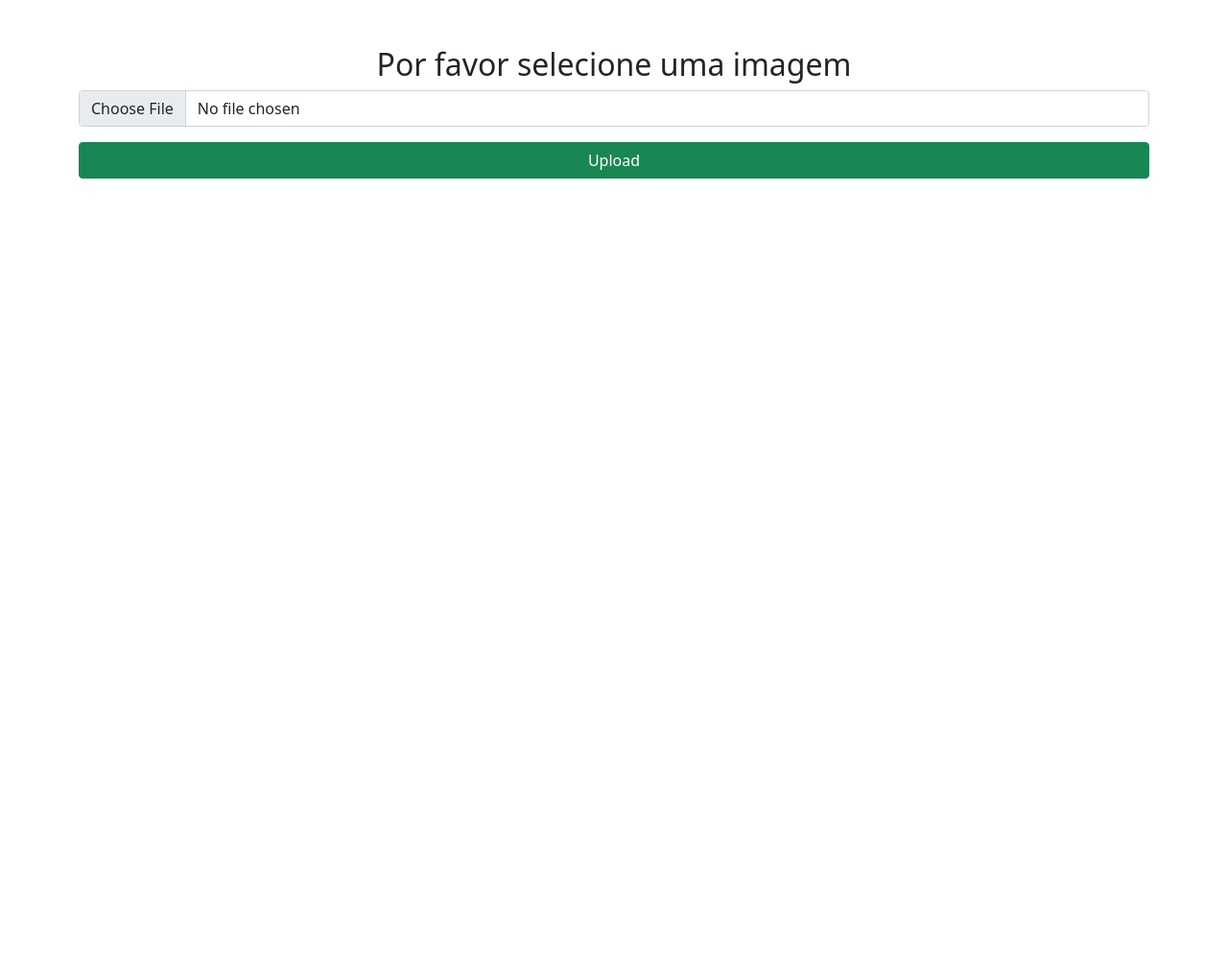
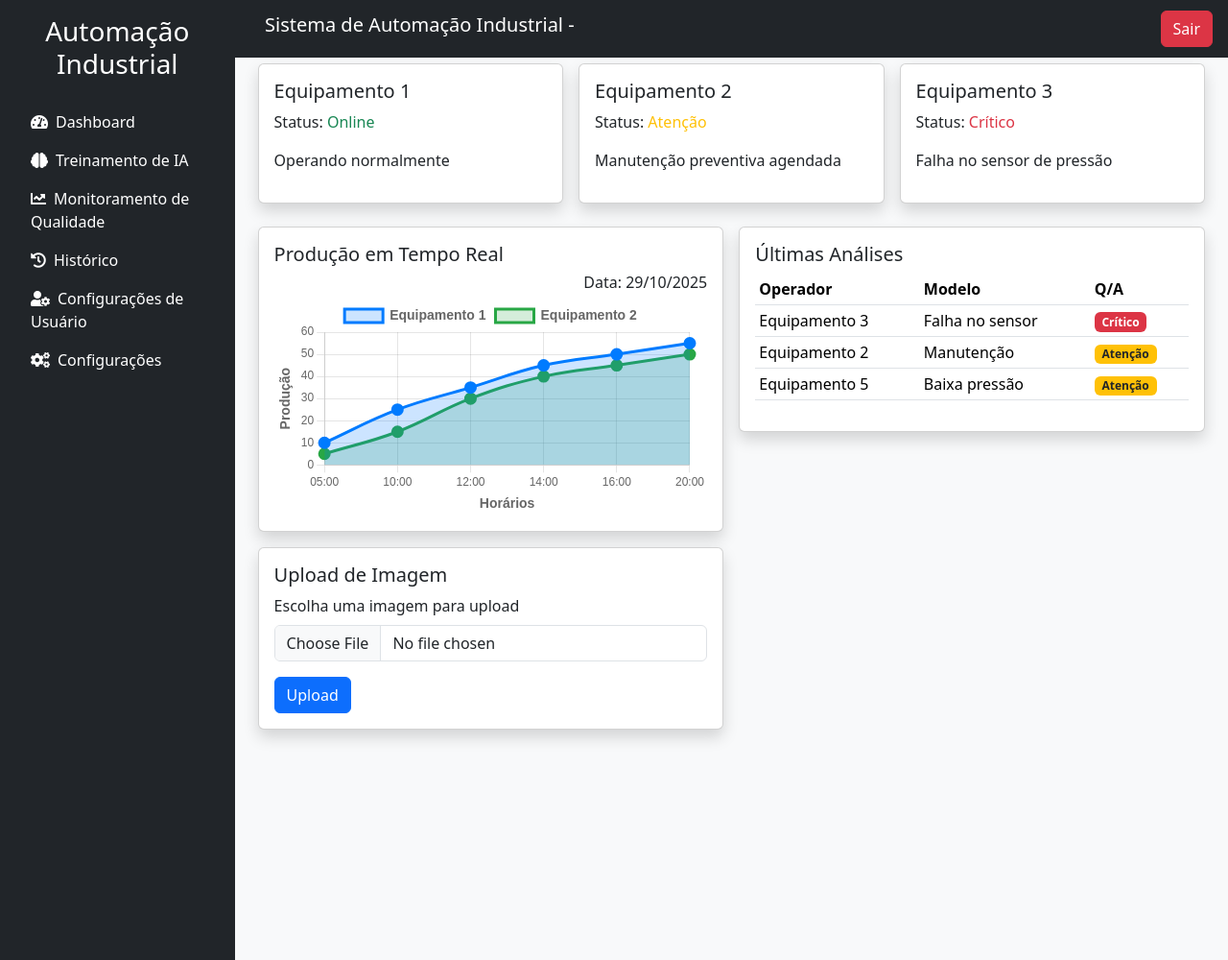
Before and after one commit to giulianacorrea/flask-image-upload, a Flask app: page /upload in a window 1280 px wide. Shown: the whole page at 96% size. Before the commit the page ends 186 px from the top, so only its background shows below. Run offline with Flask 3, Linux system fonts and the light colour scheme; some libraries are stand-ins or nearby versions.

Commit message:
tela de dashboard+upload

```diff
--- a/app.py
+++ b/app.py
@@ -1,6 +1,6 @@
 import logging
 import os
-from flask import Flask, render_template, request, redirect, url_for
+from flask import Flask, render_template, request, redirect, url_for, session
 from core.config import Config
 from core.erro import ErrorHandler
 
@@ -8,13 +8,16 @@ app = Flask(__name__)
 
 config = Config(app) #passando o app p  config
 
+app.secret_key = os.urandom(24)
 
 logging.basicConfig(level=logging.DEBUG)
 app.logger.info('Aplicação Flask iniciada')
 
-# Função para verificar a extensão do arquivo
+
 def allowed_file(filename):
     return '.' in filename and filename.rsplit('.', 1)[1].lower() in app.config['ALLOWED_EXTENSIONS']
+
+
 
 @app.route('/')
 def login():
@@ -35,6 +38,17 @@ def do_login():
     app.logger.warning(f'Falha no login para o usuário: {username}')
     return "Login falhou, tente novamente."
 
+@app.route('/')
+def dashboard():
+    username = 'admin'
+    return render_template('principal.html', username=username)
+
+@app.route('/logout')
+def logout():
+
+    session.clear()
+    app.logger.info('Usuário deslogado com sucesso!')
+    return redirect(url_for('dashboard'))
 
 @app.route('/upload', methods=['GET', 'POST'])
 def upload():
@@ -44,10 +58,10 @@ def upload():
             filename = os.path.join(app.config['UPLOAD_FOLDER'], file.filename)
             file.save(filename)
             app.logger.info(f'Imagem {file.filename} salva com sucesso!')
-            return render_template('upload.html', filename=file.filename)
+            return render_template('principal.html', filename=file.filename)
         else:
             app.logger.warning(f'Arquivo inválido: {file.filename}')
-    return render_template('upload.html', filename=None)
+    return render_template('principal.html', filename=None)
 
 
 if __name__ == "__main__":
--- /dev/null
+++ b/templates/principal.html
@@ -0,0 +1,258 @@
+<!DOCTYPE html>
+<html lang="pt-br">
+
+<head>
+    <meta charset="UTF-8">
+    <meta name="viewport" content="width=device-width, initial-scale=1.0">
+    <title>Dashboard - Sistema de Automação Industrial</title>
+
+    <link href="https://cdn.jsdelivr.net/npm/bootstrap@5.3.0-alpha1/dist/css/bootstrap.min.css" rel="stylesheet">
+    <link rel="stylesheet" href="https://cdnjs.cloudflare.com/ajax/libs/font-awesome/5.15.4/css/all.min.css"> <!-- Font Awesome -->
+    <script src="https://cdn.jsdelivr.net/npm/chart.js"></script>
+</head>
+
+<body class="bg-light text-dark">
+
+    <div class="d-flex">
+
+        <div class="bg-dark text-white p-3" style="width: 300px; height: 1000px;">
+            <h3 class="text-center mb-4">Automação Industrial</h3>
+            <ul class="nav flex-column">
+                <li><a href="#" class="nav-link text-white active"><i class="fas fa-tachometer-alt me-2"></i>Dashboard</a></li>
+                <li><a href="#" class="nav-link text-white"><i class="fas fa-brain me-2"></i>Treinamento de IA</a></li>
+                <li><a href="#" class="nav-link text-white"><i class="fas fa-chart-line me-2"></i>Monitoramento de Qualidade</a></li>
+                <li><a href="#" class="nav-link text-white"><i class="fas fa-history me-2"></i>Histórico</a></li>
+                <li><a href="#" class="nav-link text-white"><i class="fas fa-user-cog me-2"></i>Configurações de Usuário</a></li>
+                <li><a href="#" class="nav-link text-white"><i class="fas fa-cogs me-2"></i>Configurações</a></li>
+            </ul>
+        </div>
+
+
+        <div class="flex-fill p-4">
+        <header class="fixed-top bg-dark text-white d-flex justify-content-between align-items-center p-3" style="width: calc(100% - 220px); margin-left: 220px; height: 60px; padding-left: 20px;">
+    <div class="ml-4">
+        <h1 class="h5" style="margin-left:40px"; >Sistema de Automação Industrial - </h1>
+    </div>
+    <button class="btn btn-danger">Sair</button>
+</header>
+
+
+
+         <div class="content-wrapper">
+                <h3>Status dos Equipamentos Principais</h3>
+
+
+                <div class="row g-3 mb-4">
+                    <div class="col-md-4">
+                        <div class="card bg-white p-3 shadow">
+                            <h5>Equipamento 1</h5>
+                            <p class="equip-status">Status: <span class="text-success">Online</span></p>
+                            <p>Operando normalmente</p>
+                        </div>
+                    </div>
+                    <div class="col-md-4">
+                        <div class="card bg-white p-3 shadow">
+                            <h5>Equipamento 2</h5>
+                            <p class="equip-status">Status: <span class="text-warning">Atenção</span></p>
+                            <p>Manutenção preventiva agendada</p>
+                        </div>
+                    </div>
+                    <div class="col-md-4">
+                        <div class="card bg-white p-3 shadow">
+                            <h5>Equipamento 3</h5>
+                            <p class="equip-status">Status: <span class="text-danger">Crítico</span></p>
+                            <p>Falha no sensor de pressão</p>
+                        </div>
+                    </div>
+                </div>
+
+                <div class="row g-3">
+                    <div class="col-md-6">
+                        <div class="card bg-white p-3 shadow">
+                            <h5>Produção em Tempo Real</h5>
+                            <h6 id="grafico-data" class="text-end"></h6>
+                            <div class="chart-container">
+                                <canvas id="prodChart"></canvas>
+                            </div>
+                        </div>
+                    </div>
+
+                    <div class="col-md-6">
+                        <div class="card bg-white p-3 shadow">
+                            <h5>Últimas Análises</h5>
+                            <table class="table table-sm align-middle">
+                                <thead class="fw-semibold">
+                                    <tr>
+                                        <th>Operador</th>
+                                        <th>Modelo</th>
+                                        <th>Q/A</th>
+                                    </tr>
+                                </thead>
+                                <tbody>
+                                    <tr>
+                                        <td>Equipamento 3</td>
+                                        <td>Falha no sensor</td>
+                                        <td><span class="badge bg-danger">Crítico</span></td>
+                                    </tr>
+                                    <tr>
+                                        <td>Equipamento 2</td>
+                                        <td>Manutenção</td>
+                                        <td><span class="badge bg-warning text-dark">Atenção</span></td>
+                                    </tr>
+                                    <tr>
+                                        <td>Equipamento 5</td>
+                                        <td>Baixa pressão</td>
+                                        <td><span class="badge bg-warning text-dark">Atenção</span></td>
+                                    </tr>
+                                </tbody>
+                            </table>
+                        </div>
+                    </div>
+
+                <div class="col-md-6">
+                    <div class="card bg-white p-3 shadow">
+                        <h5>Upload de Imagem</h5>
+                        <form action="{{ url_for('upload') }}" method="POST" enctype="multipart/form-data">
+                            <div class="mb-3">
+                                <label for="file" class="form-label">Escolha uma imagem para upload</label>
+                                <input type="file" class="form-control" id="file" name="file" required>
+                            </div>
+                            <button type="submit" class="btn btn-primary">Upload</button>
+                        </form>
+                        {% if image_uploaded %}
+                        <div class="mt-3 text-success">
+                            Imagem carregada com sucesso!
+                        </div>
+                        {% endif %}
+                    </div>
+                </div>
+
+                </div>
+            </div>
+        </div>
+    </div>
+
+
+
+    <script src="https://cdn.jsdelivr.net/npm/bootstrap@5.3.0-alpha1/dist/js/bootstrap.bundle.min.js"></script>
+
+    <script>
+        // Função para obter a data atual
+        function formatDate(date) {
+            var day = date.getDate().toString().padStart(2, '0');
+            var month = (date.getMonth() + 1).toString().padStart(2, '0');
+            var year = date.getFullYear();
+            return `${day}/${month}/${year}`;
+        }
+
+        // Definindo os dados para o gráfico de Produção em Tempo Real
+        const ctx = document.getElementById('prodChart').getContext('2d');
+        const data = {
+            labels: ['05:00', '10:00', '12:00', '14:00', '16:00', '20:00'],
+            datasets: [{
+                label: 'Equipamento 1',
+                data: [10, 25, 35, 45, 50, 55],
+                borderColor: 'rgba(0, 123, 255, 1)',
+                backgroundColor: 'rgba(0, 123, 255, 0.2)',
+                borderWidth: 3,
+                fill: true,
+                tension: 0.4,
+                pointBackgroundColor: 'rgba(0, 123, 255, 1)',
+                pointRadius: 5,
+            },
+            {
+                label: 'Equipamento 2',
+                data: [5, 15, 30, 40, 45, 50],
+                borderColor: 'rgba(40, 167, 69, 1)',
+                backgroundColor: 'rgba(40, 167, 69, 0.2)',
+                borderWidth: 3,
+                fill: true,
+                tension: 0.4,
+                pointBackgroundColor: 'rgba(40, 167, 69, 1)',
+                pointRadius: 5,
+            }]
+        };
+
+        const options = {
+            responsive: true,
+            scales: {
+                x: {
+                    title: {
+                        display: true,
+                        text: 'Horários',
+                        font: {
+                            size: 14,
+                            weight: 'bold',
+                            family: 'Arial, sans-serif',
+                            color: '#000'  // Cor preta para os rótulos
+                        }
+                    },
+                    ticks: {
+                        font: {
+                            size: 12,
+                            family: 'Arial, sans-serif',
+                            color: '#000'  // Cor preta para os números
+                        }
+                    }
+                },
+                y: {
+                    title: {
+                        display: true,
+                        text: 'Produção',
+                        font: {
+                            size: 14,
+                            weight: 'bold',
+                            family: 'Arial, sans-serif',
+                            color: '#000'  // Cor preta para os rótulos
+                        }
+                    },
+                    beginAtZero: true,
+                    ticks: {
+                        font: {
+                            size: 12,
+                            family: 'Arial, sans-serif',
+                            color: '#000'  // Cor preta para os números
+                        }
+                    }
+                }
+            },
+            plugins: {
+                legend: {
+                    position: 'top',
+                    labels: {
+                        font: {
+                            size: 14,
+                            weight: 'bold',
+                            family: 'Arial, sans-serif',
+                            color: '#000'  // Cor preta para a legenda
+                        }
+                    }
+                },
+                tooltip: {
+                    backgroundColor: 'rgba(0, 0, 0, 0.8)',  // Fundo do tooltip
+                    titleColor: '#fff',  // Cor do título do tooltip
+                    bodyColor: '#fff',  // Cor do corpo do tooltip
+                    borderColor: 'rgba(255,255,255,0.8)',  // Cor da borda
+                    borderWidth: 1,
+                    padding: 10,  // Espaçamento do tooltip
+                }
+            }
+        };
+
+        // Criando o gráfico de barras
+        const prodChart = new Chart(ctx, {
+            type: 'line',  // Usando gráfico de linha
+            data: data,
+            options: options
+        });
+
+        // Definir a data atual no gráfico
+        document.getElementById('grafico-data').innerText = `Data: ${formatDate(new Date())}`;
+    </script>
+
+
+
+
+</body>
+
+</html>
--- a/templates/upload.html
+++ /dev/null
@@ -1,31 +0,0 @@
-<!DOCTYPE html>
-<html lang="pt-br">
-<head>
-    <meta charset="UTF-8">
-    <meta name="viewport" content="width=device-width, initial-scale=1.0">
-    <title>Upload de Imagem</title>
-    <!-- Link para o Bootstrap local-->
-    <link href="{{ url_for('static', filename='bootstrap/css/bootstrap.min.css') }}" rel="stylesheet">
-</head>
-<body>
-    <div class="container mt-5">
-        <h2 class="text-center">Por favor selecione uma imagem</h2>
-        <form action="/upload" method="POST" enctype="multipart/form-data">
-            <div class="mb-3">
-                <input type="file" class="form-control" name="file" required>
-            </div>
-            <button type="submit" class="btn btn-success w-100">Upload</button>
-        </form>
-
-        {% if filename %}
-            <h3 class="mt-4 text-center">Imagem carregada com sucesso!</h3>
-            <div class="text-center">
-                <img src="{{ url_for('static', filename='imagens/' + filename) }}" alt="Imagem" class="img-fluid mt-3">
-            </div>
-        {% endif %}
-    </div>
-
-    <!-- Script do Bootstrap local-->
-    <script src="{{ url_for('static', filename='bootstrap/js/bootstrap.bundle.min.js') }}"></script>
-</body>
-</html>
```
Also changed, not shown: templates/login.html (+71 -17 lines), static/imagens/robot.png (added).
